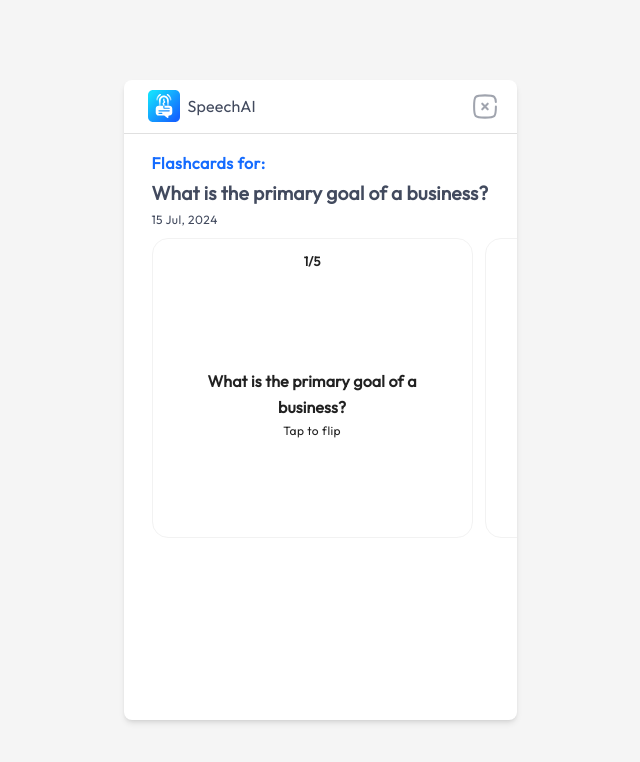
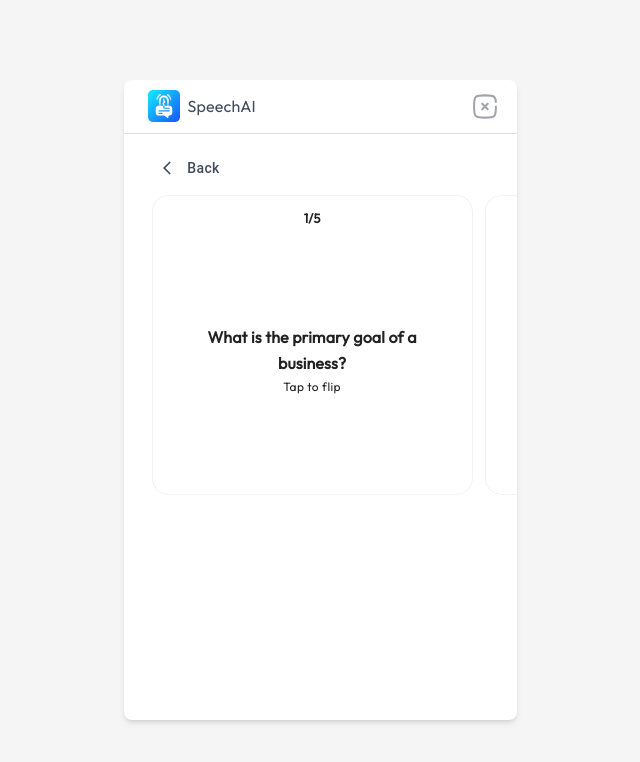
Before and after one commit to nazmulsujon/speechAI-UI, a React (Vite) app: page /flashcards in a window 1280 px wide. Shown: the top 762 px of the page, without its empty margins (320-960 px from the left). Built offline with nearby package versions, Linux system fonts and the light colour scheme.

Commit message:
back btn added into quiz and flashcards

```diff
--- /dev/null
+++ b/src/components/Common/BackButton.tsx
@@ -0,0 +1,24 @@
+import React from 'react';
+import { Link } from 'react-router-dom';
+import ArrowBackIosIcon from '@mui/icons-material/ArrowBackIos';
+import { Button } from '@mui/material';
+
+type BackButtonProps = {
+  path: string;
+};
+
+const BackButton: React.FC<BackButtonProps> = ({ path }) => {
+  return (
+    <Link to={path} style={{ maxWidth: '84px' }}>
+      <Button
+        variant="text"
+        startIcon={<ArrowBackIosIcon sx={{ color: '#424A5E', width: '0.8em' }} />}
+        sx={{ width: '84px', mx: '28px', my: 1, px: '12px', textTransform: 'none', color: '#424A5E' }}
+      >
+        Back
+      </Button>
+    </Link>
+  );
+};
+
+export default BackButton;
--- a/src/pages/FlashCards/FlashCards.tsx
+++ b/src/pages/FlashCards/FlashCards.tsx
@@ -1,6 +1,7 @@
 import { useState, useRef, useEffect } from 'react';
 import Navbar from '@/components/Common/Navbar';
 import { Box, Card, CardContent, Divider, Stack, Typography } from '@mui/material';
+import BackButton from '@/components/Common/BackButton';
 
 const flashcards = [
   {
@@ -48,20 +49,7 @@ const FlashCards: React.FC = () => {
       <Navbar />
       <Divider sx={{ height: '1.5px' }} />
       <Stack my={1}>
-        <Stack gap="0.1rem" px="28px" my={1}>
-          <Typography
-            variant="caption"
-            sx={{ fontFamily: 'Outfit', fontSize: '1rem', fontWeight: 600, color: '#146bff' }}
-          >
-            Flashcards for:
-          </Typography>
-          <Typography variant="h6" sx={{ fontFamily: 'Outfit', fontSize: '1.2rem', fontWeight: 600 }}>
-            {flashcards[currentCardIndex]?.title}
-          </Typography>
-          <Typography variant="caption" sx={{ fontFamily: 'Outfit' }}>
-            {flashcards[currentCardIndex]?.date}
-          </Typography>
-        </Stack>
+        <BackButton path="/notes" />
 
         <Box
           ref={cardContainerRef}
--- a/src/pages/Notes/Notes.tsx
+++ b/src/pages/Notes/Notes.tsx
@@ -58,11 +58,11 @@ const Notes = () => {
 
       <Divider sx={{ height: '1.5px' }} />
 
-      <Link to="/" state={{ content: 'transcribed' }}>
+      <Link to="/" state={{ content: 'transcribed' }} style={{ maxWidth: '220px' }}>
         <Button
           variant="text"
           startIcon={<ArrowBackIosIcon sx={{ color: '#424A5E', width: '0.8em' }} />}
-          sx={{ maxWidth: '180px', mx: 3, my: 1, textTransform: 'none', color: '#424A5E' }}
+          sx={{ maxWidth: '180px', mx: 3, my: 1, px: '12px', textTransform: 'none', color: '#424A5E' }}
         >
           My Transcribed
         </Button>
--- a/src/pages/Quiz/Quiz.tsx
+++ b/src/pages/Quiz/Quiz.tsx
@@ -3,6 +3,9 @@ import { Card, Typography, Button, Alert, Box, Stack, Divider, CardContent } fro
 import Navbar from '@/components/Common/Navbar';
 import CheckCircleIcon from '@mui/icons-material/CheckCircle';
 import CancelIcon from '@mui/icons-material/Cancel';
+import { Link } from 'react-router-dom';
+import ArrowBackIosIcon from '@mui/icons-material/ArrowBackIos';
+import BackButton from '@/components/Common/BackButton';
 
 const quizData = [
   {
@@ -72,6 +75,10 @@ const Quiz: React.FC = () => {
       <Stack className="container" textAlign="center">
         <Navbar />
         <Divider sx={{ height: '1.5px' }} />
+
+        <Stack>
+          <BackButton path="/notes" />
+
           <Stack my={3} px="28px">
             <Typography variant="h4" sx={{ fontFamily: 'Outfit', fontWeight: 600 }}>
               Quiz Completed
@@ -81,6 +88,7 @@ const Quiz: React.FC = () => {
             </Typography>
           </Stack>
         </Stack>
+      </Stack>
     );
   }
 
@@ -88,8 +96,10 @@ const Quiz: React.FC = () => {
     <Stack className="container">
       <Navbar />
       <Divider sx={{ height: '1.5px' }} />
-      <Stack my={1}>
-        <Stack gap="0.1rem" px="28px" my={1}>
+
+      <Stack>
+        <BackButton path="/notes" />
+        <Stack gap="0.1rem" px="28px" mb={1}>
           <Typography
             variant="caption"
             sx={{ fontFamily: 'Outfit', fontSize: '1rem', fontWeight: 600, color: '#146bff' }}
```
Lines whose indentation alone changed are shown as unchanged.
